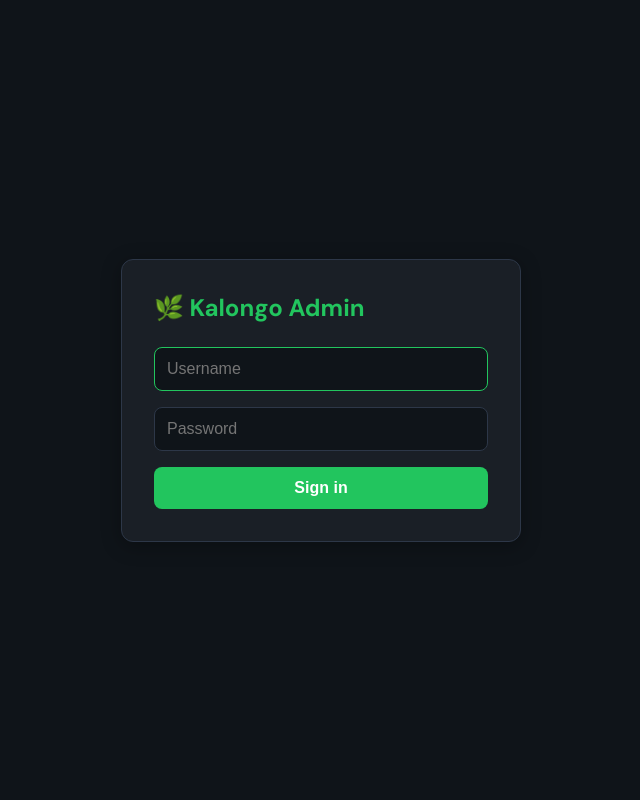
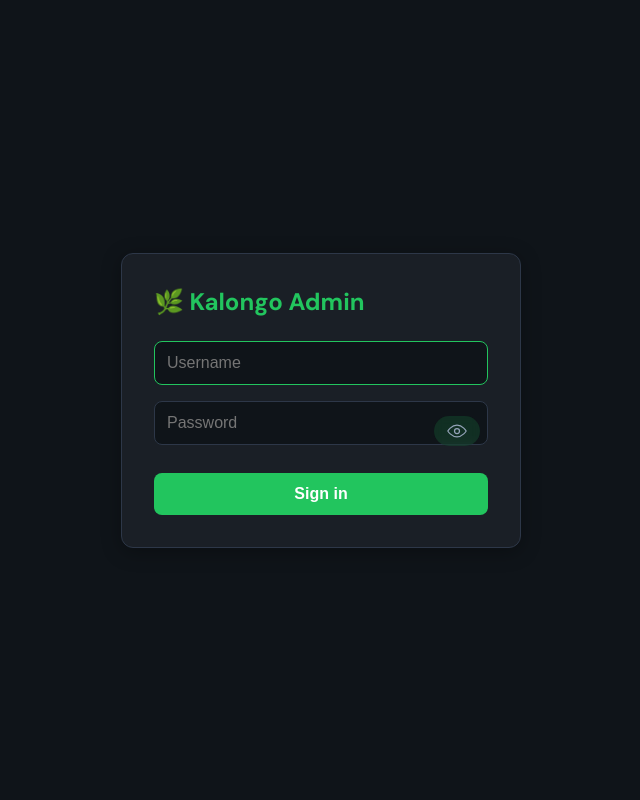
Before and after one commit to Collins44-mark/Kalongo, a Flask app: page /admin/login in a window 1280 px wide. Shown: the whole page, without its empty margins (319-959 px from the left). Run offline with Flask 3, Linux system fonts and the light colour scheme.

Commit message:
Update admin credentials and login UI

```diff
--- a/backend/config.py
+++ b/backend/config.py
@@ -13,5 +13,5 @@ class Config:
     CLOUDINARY_API_KEY = os.getenv("CLOUDINARY_API_KEY")
     CLOUDINARY_API_SECRET = os.getenv("CLOUDINARY_API_SECRET")
     # Admin
-    ADMIN_USERNAME = os.getenv("ADMIN_USERNAME", "admin")
-    ADMIN_PASSWORD = os.getenv("ADMIN_PASSWORD", "admin123")  # Change in production!
+    ADMIN_USERNAME = os.getenv("ADMIN_USERNAME", "Kalongo")
+    ADMIN_PASSWORD = os.getenv("ADMIN_PASSWORD", "kalongo@95")  # Change in production!
--- a/backend/fix_redirect_loop.py
+++ b/backend/fix_redirect_loop.py
@@ -30,4 +30,4 @@ if __name__ == "__main__":
     print("\nTo fix redirect loops:")
     print("1. Clear your browser cookies for localhost:5001")
     print("2. Restart the Flask server")
-    print("3. Try logging in again with: admin / admin123")
+print("3. Try logging in again with: Kalongo / kalongo@95")
--- a/backend/templates/admin/login.html
+++ b/backend/templates/admin/login.html
@@ -6,18 +6,119 @@
     <title>Login | Kalongo Admin</title>
     <link href="https://fonts.googleapis.com/css2?family=DM+Sans:wght@400;500;600;700&display=swap" rel="stylesheet">
     <style>
-        :root { --bg: #0f1419; --bg-card: #1a1f26; --border: #2d3748; --text: #e2e8f0; --text-muted: #94a3b8; --primary: #22c55e; --primary-hover: #16a34a; --radius: 12px; }
-        * { box-sizing: border-box; margin: 0; padding: 0; }
-        body { font-family: 'DM Sans', sans-serif; background: var(--bg); color: var(--text); min-height: 100vh; display: flex; align-items: center; justify-content: center; padding: 1rem; }
-        .login-box { width: 100%; max-width: 400px; background: var(--bg-card); border: 1px solid var(--border); border-radius: var(--radius); padding: 2rem; box-shadow: 0 4px 20px rgba(0,0,0,0.3); }
-        h1 { font-size: 1.5rem; margin-bottom: 1.5rem; color: var(--primary); }
-        input { width: 100%; padding: 0.75rem; border-radius: 8px; border: 1px solid var(--border); background: var(--bg); color: var(--text); font-size: 1rem; margin-bottom: 1rem; }
-        input:focus { outline: none; border-color: var(--primary); }
-        button { width: 100%; padding: 0.75rem; background: var(--primary); color: #fff; border: none; border-radius: 8px; font-weight: 600; font-size: 1rem; cursor: pointer; }
-        button:hover { background: #16a34a; }
-        .flash { padding: 0.75rem; border-radius: 8px; margin-bottom: 1rem; }
-        .flash.error { background: rgba(239,68,68,0.2); color: #fca5a5; }
-        .flash.success { background: rgba(34,197,94,0.2); color: #86efac; }
+        :root {
+            --bg: #0f1419;
+            --bg-card: #1a1f26;
+            --border: #2d3748;
+            --text: #e2e8f0;
+            --text-muted: #94a3b8;
+            --primary: #22c55e;
+            --radius: 12px;
+        }
+        * {
+            box-sizing: border-box;
+            margin: 0;
+            padding: 0;
+        }
+        body {
+            font-family: 'DM Sans', sans-serif;
+            background: var(--bg);
+            color: var(--text);
+            min-height: 100vh;
+            display: flex;
+            align-items: center;
+            justify-content: center;
+            padding: 1rem;
+        }
+        .login-box {
+            width: 100%;
+            max-width: 400px;
+            background: var(--bg-card);
+            border: 1px solid var(--border);
+            border-radius: var(--radius);
+            padding: 2rem;
+            box-shadow: 0 4px 20px rgba(0,0,0,0.3);
+        }
+        h1 {
+            font-size: 1.5rem;
+            margin-bottom: 1.5rem;
+            color: var(--primary);
+        }
+        input {
+            width: 100%;
+            padding: 0.75rem;
+            border-radius: 8px;
+            border: 1px solid var(--border);
+            background: var(--bg);
+            color: var(--text);
+            font-size: 1rem;
+            margin-bottom: 1rem;
+        }
+        .password-field {
+            position: relative;
+            margin-bottom: 0.75rem;
+        }
+        .password-field input {
+            padding-right: 4.5rem;
+        }
+        .password-field button {
+            position: absolute;
+            top: 50%;
+            right: 0.5rem;
+            transform: translateY(-50%);
+            border-radius: 999px;
+            border: 1px solid transparent;
+            background: rgba(34, 197, 94, 0.15);
+            color: var(--text-muted);
+            font-weight: 600;
+            padding: 0.25rem 0.75rem;
+            min-width: 2.5rem;
+            cursor: pointer;
+            transition: border-color 0.2s ease, color 0.2s ease, background 0.2s ease;
+            backdrop-filter: blur(4px);
+        }
+        .password-field button svg {
+            width: 1.25rem;
+            height: 1.25rem;
+            display: block;
+        }
+        .password-field button:hover,
+        .password-field button:focus-visible {
+            border-color: var(--primary);
+            background: rgba(34, 197, 94, 0.2);
+            color: #fff;
+        }
+        input:focus {
+            outline: none;
+            border-color: var(--primary);
+        }
+        .login-box form button[type="submit"] {
+            width: 100%;
+            padding: 0.75rem;
+            background: var(--primary);
+            color: #fff;
+            border: none;
+            border-radius: 8px;
+            font-weight: 600;
+            font-size: 1rem;
+            cursor: pointer;
+        }
+        .login-box form button[type="submit"]:hover {
+            background: #16a34a;
+        }
+        .flash {
+            padding: 0.75rem;
+            border-radius: 8px;
+            margin-bottom: 1rem;
+        }
+        .flash.error {
+            background: rgba(239,68,68,0.2);
+            color: #fca5a5;
+        }
+        .flash.success {
+            background: rgba(34,197,94,0.2);
+            color: #86efac;
+        }
     </style>
 </head>
 <body>
@@ -28,9 +129,38 @@
         {% endwith %}
         <form method="post" action="{{ url_for('admin.login') }}">
             <input type="text" name="username" placeholder="Username" required autofocus>
-            <input type="password" name="password" placeholder="Password" required>
+            <div class="password-field">
+                <input type="password" name="password" placeholder="Password" required id="passwordInput">
+                <button type="button" id="togglePassword" aria-label="Show password">
+                    <svg viewBox="0 0 24 24" xmlns="http://www.w3.org/2000/svg" role="presentation" aria-hidden="true" focusable="false">
+                        <path d="M1 12s4-7 11-7 11 7 11 7-4 7-11 7-11-7-11-7z" stroke="currentColor" stroke-width="1.5" fill="none" stroke-linecap="round" stroke-linejoin="round"/>
+                        <circle cx="12" cy="12" r="3" stroke="currentColor" stroke-width="1.5" fill="none"/>
+                    </svg>
+                </button>
+            </div>
             <button type="submit">Sign in</button>
         </form>
     </div>
+    <script>
+        ;(function() {
+            const passwordInput = document.getElementById("passwordInput")
+            const toggle = document.getElementById("togglePassword")
+            if (!passwordInput || !toggle) return
+
+            const openIcon = `<svg viewBox="0 0 24 24" xmlns="http://www.w3.org/2000/svg" role="presentation" aria-hidden="true" focusable="false"><path d="M1 12s4-7 11-7 11 7 11 7-4 7-11 7-11-7-11-7z" stroke="currentColor" stroke-width="1.5" fill="none" stroke-linecap="round" stroke-linejoin="round"/><circle cx="12" cy="12" r="3" stroke="currentColor" stroke-width="1.5" fill="none"/></svg>`
+            const closedIcon = `<svg viewBox="0 0 24 24" xmlns="http://www.w3.org/2000/svg" role="presentation" aria-hidden="true" focusable="false"><path d="M1.5 12s4.5-7 10.5-7c2.6 0 4.95.9 6.75 2.4M21.5 12s-4.5 7-10.5 7c-2.6 0-4.95-.9-6.75-2.4" stroke="currentColor" stroke-width="1.5" fill="none" stroke-linecap="round" stroke-linejoin="round"/><path d="M16.5 7.5l-9 9M16.5 16.5l-9-9" stroke="currentColor" stroke-width="1.5" stroke-linecap="round"/></svg>`
+
+            const updateVisibility = (show) => {
+                passwordInput.type = show ? "text" : "password"
+                toggle.innerHTML = show ? closedIcon : openIcon
+                toggle.setAttribute("aria-label", show ? "Hide password" : "Show password")
+            }
+
+            toggle.addEventListener("click", () => {
+                const shouldShow = passwordInput.type !== "text"
+                updateVisibility(shouldShow)
+            })
+        })()
+    </script>
 </body>
 </html>
```
Also changed, not shown: ADMIN_FRONTEND_CONNECTION.md (+1 -1 lines), COMPLETE_MIGRATION_SUMMARY.md (+1 -1 lines), MIGRATION_COMPLETE.md (+1 -1 lines), REDIRECT_LOOP_FIX.md (+2 -2 lines), START_HERE.md (+1 -1 lines), VERIFY_CONNECTION.md (+1 -1 lines), backend/init_db.py (+5 -3 lines), README.md, backend/README.md, 1 other file.
